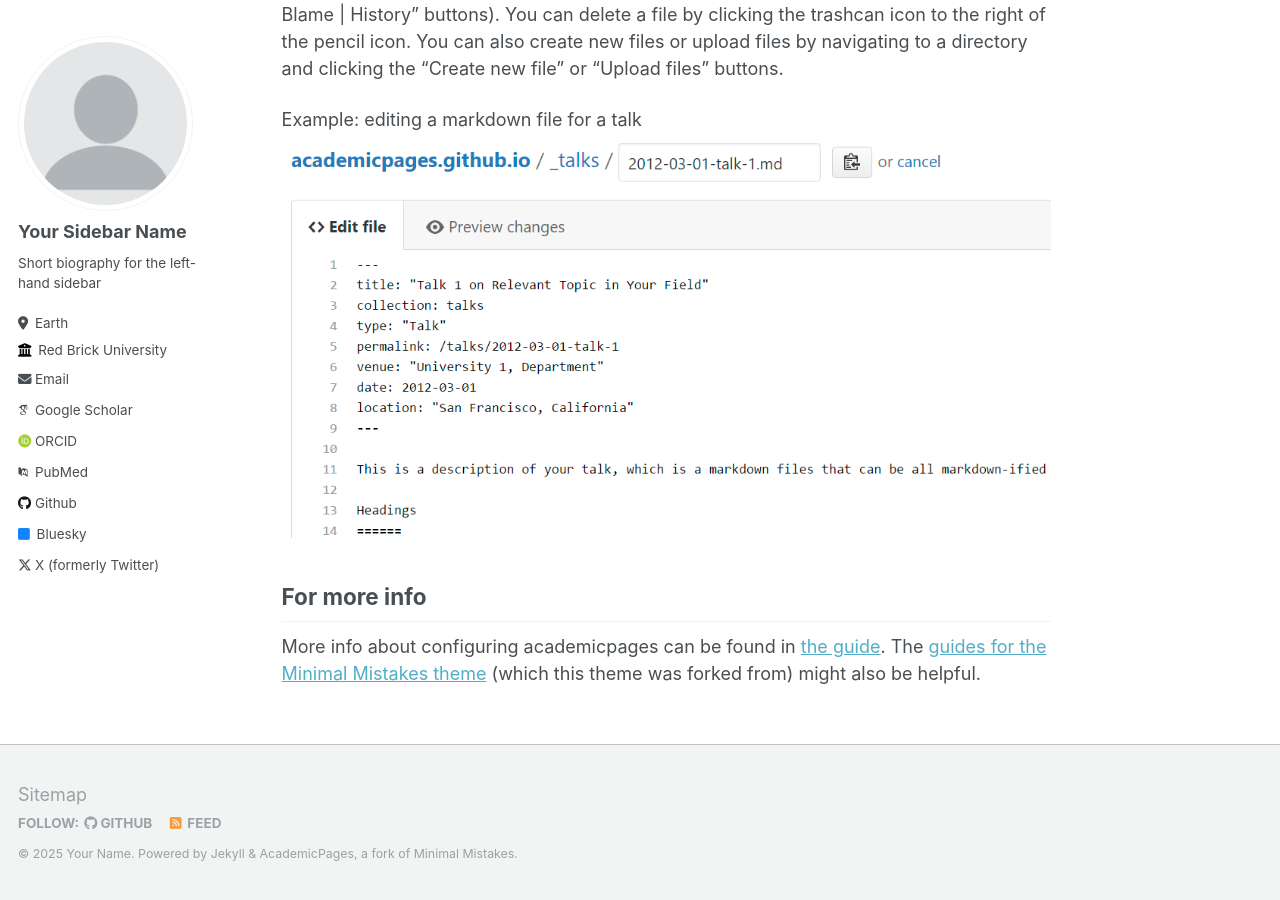
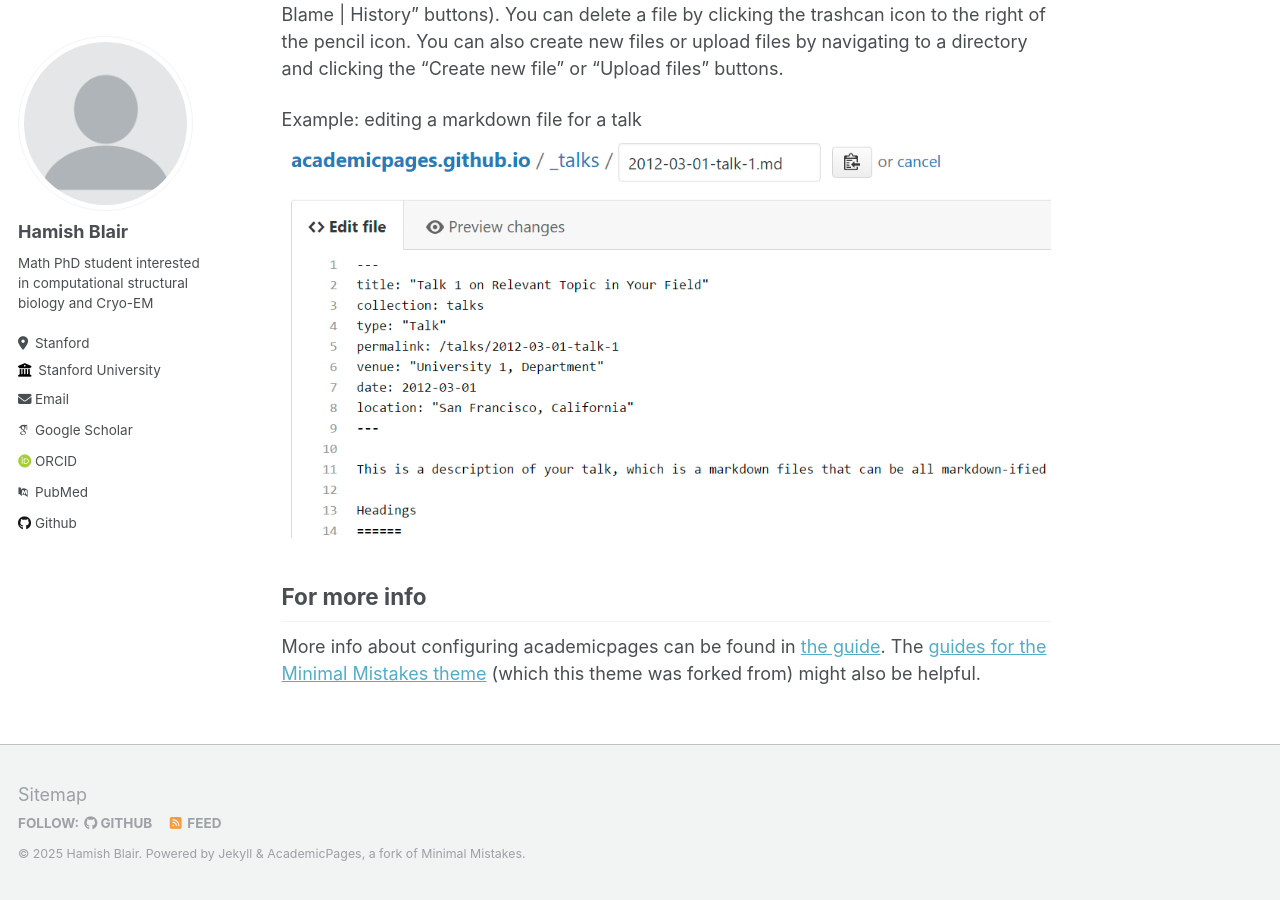
Before and after one commit to hmblair/hmblair.github.io, a Jekyll site: the page built from _pages/about.md, in a window 1280 px wide and 900 px high, scrolled down 2463 px. Built offline with Jekyll 4.4.1, drawn with Linux system fonts in a browser that asks for light colours; some web fonts are replaced; some of the changed text lies outside the part shown.

Commit message:
Added basic personal information

```diff
--- a/_config.yml
+++ b/_config.yml
@@ -7,14 +7,14 @@
 # server process.
 
 # Basic Site Settings
-locale                   : "en-US"
-title                    : "Your Name / Site Title"
+locale                   : "en-AU"
+title                    : "Hamish Blair"
 title_separator          : "-"
-name                     : &name "Your Name"
+name                     : &name "Hamish Blair"
 description              : &description "personal description"
-url                      : https://academicpages.github.io # the base hostname & protocol for your site e.g. "https://mmistakes.github.io"
+url                      : https://hmblair.github.io # the base hostname & protocol for your site e.g. "https://mmistakes.github.io"
 baseurl                  : "" # the subpath of your site, e.g. "/blog"
-repository               : "academicpages/academicpages.github.io"
+repository               : "hmblair/hmblair.github.io"
 
 # Site Author - The following control what appear as part of the author content on the side bar.
 #               If a field is blank the icon and link will not appear, otherwise it will be shown.
@@ -22,19 +22,19 @@ repository               : "academicpages/academicpages.github.io"
 author:
   # Biographic information
   avatar           : "profile.png"
-  name             : "Your Sidebar Name"
+  name             : "Hamish Blair"
   pronouns         : # example: "she/her"
-  bio              : "Short biography for the left-hand sidebar"
-  location         : "Earth"
-  employer         : "Red Brick University"
+  bio              : "Math PhD student interested in computational structural biology and Cryo-EM"
+  location         : "Stanford"
+  employer         : "Stanford University"
   uri              : # URL
-  email            : "none@example.org"
+  email            : "hmblair@stanford.edu"
 
   # Academic websites
   arxiv            : # URL - Update with the correct link to your profile
-  googlescholar    : "https://scholar.google.com/citations?user=PS_CX0AAAAAJ"
+  googlescholar    : "https://scholar.google.com/citations?user=w0d23SkAAAAJ&hl=en"
   impactstory      : # URL
-  orcid            : "http://orcid.org/yourorcidurl"
+  orcid            : "https://orcid.org/my-orcid?orcid=0009-0000-0091-2032"
   pubmed           : "https://www.ncbi.nlm.nih.gov/pubmed/?term=john+snow"
   researchgate     : # URL
 
@@ -42,12 +42,12 @@ author:
   bitbucket        : # Username - Update with your username on the site
   codepen          : # Username
   dribbble         : # Username
-  github           : "academicpages"
+  github           : "hmblair"
   kaggle           : # Username
   stackoverflow    : # User number or user number and name (i.e., use "1" or "1/jeff-atwood")
 
   # Social media
-  bluesky          : "bsky.app" # Replace this with you Bluesky username
+  bluesky          : # Username
   facebook         : # Username
   flickr           : # Username
   foursquare       : # Username
@@ -64,7 +64,7 @@ author:
   steam            : # Username
   telegram         : # URL
   tumblr           : # Username
-  twitter          : "UniofOxford"  # Replace this with your X / Twitter handle
+  twitter          : # Username
   vine             : # Username
   weibo            : # Username
   wikipedia        : # Username
```
